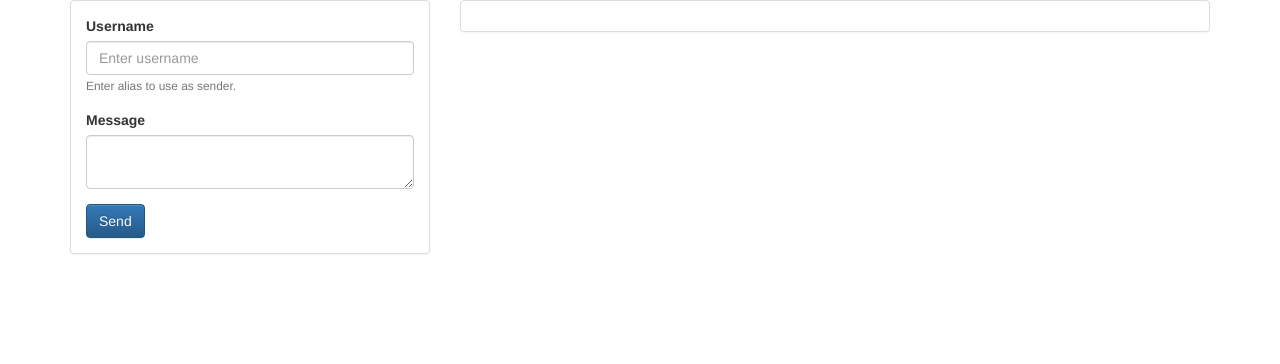
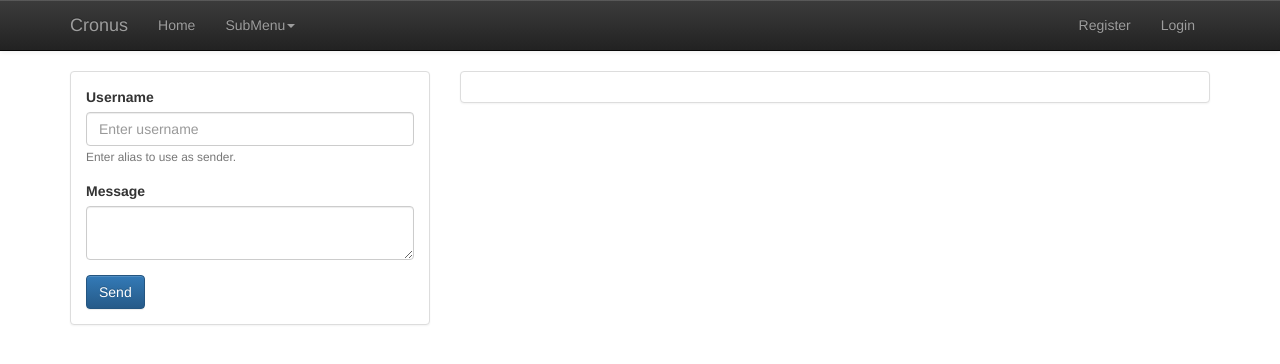
Before and after one commit to Conmiro/cronus, a Django app: page /webchat/ in a window 1280 px wide. Shown: the top 364 px of the page. Run offline with Django 3.2, Linux system fonts and the light colour scheme; data that the repository does not hold is empty; some libraries are stand-ins or nearby versions.

Commit message:
added navbar skeleton

```diff
--- a/templates/base.html
+++ b/templates/base.html
@@ -16,7 +16,7 @@
     </head>
     <body>
         <header>
-
+            {% include 'navbar.html' %}
         </header>
         <main>
             {% block content %}
--- /dev/null
+++ b/templates/navbar.html
@@ -0,0 +1,53 @@
+<div class="navbar navbar-default navbar-inverse navbar-static-top">
+            <div class="container">
+                <div class="navbar-header">
+                    <button type="button" class="navbar-toggle" data-toggle="collapse" data-target="#navbar-ex-collapse">
+                        <span class="sr-only">Toggle navigation</span>
+                        <span class="icon-bar"></span>
+                        <span class="icon-bar"></span>
+                        <span class="icon-bar"></span>
+                    </button>
+                    <a class="navbar-brand" href="{% url 'index' %}" aria-label="a home button that says Card Crab">
+                        <span>Cronus</span>
+                    </a>
+                </div>
+                <div class="collapse navbar-collapse" id="navbar-ex-collapse">
+                    <ul class="nav navbar-nav navbar-left">
+                        <li id = "home_label">
+                            <a href="{% url 'index' %}">Home</a>
+                        </li>
+
+
+                        <li class = "dropdown">
+                            <a class = "dropdown-toggle" data-toggle="dropdown" href="#">SubMenu<span class = "caret"></span></a>
+                            <ul class = "dropdown-menu">
+                                <li><a href="#">Option 1</a></li>
+                                <li><a href="#" onclick="open_sell_card()">Option 2</a></li>
+                            </ul>
+                        </li>
+
+                    </ul>
+
+                    <div class="nav navbar-nav navbar-group navbar-right">
+
+
+                        <div class="navbar-form navbar-right" role="search">
+
+
+                        </div>
+                    </div>
+                    <!-- login/register links -->
+
+                    <ul class="nav navbar-nav navbar-group navbar-right">
+
+                        <li >
+                            <a href="#" onclick="">Register</a>
+                        </li>
+                        <li>
+                            <a href="#" onclick="">Login</a>
+                        </li>
+
+
+                </ul>
+            </div>
+        </div>
```
